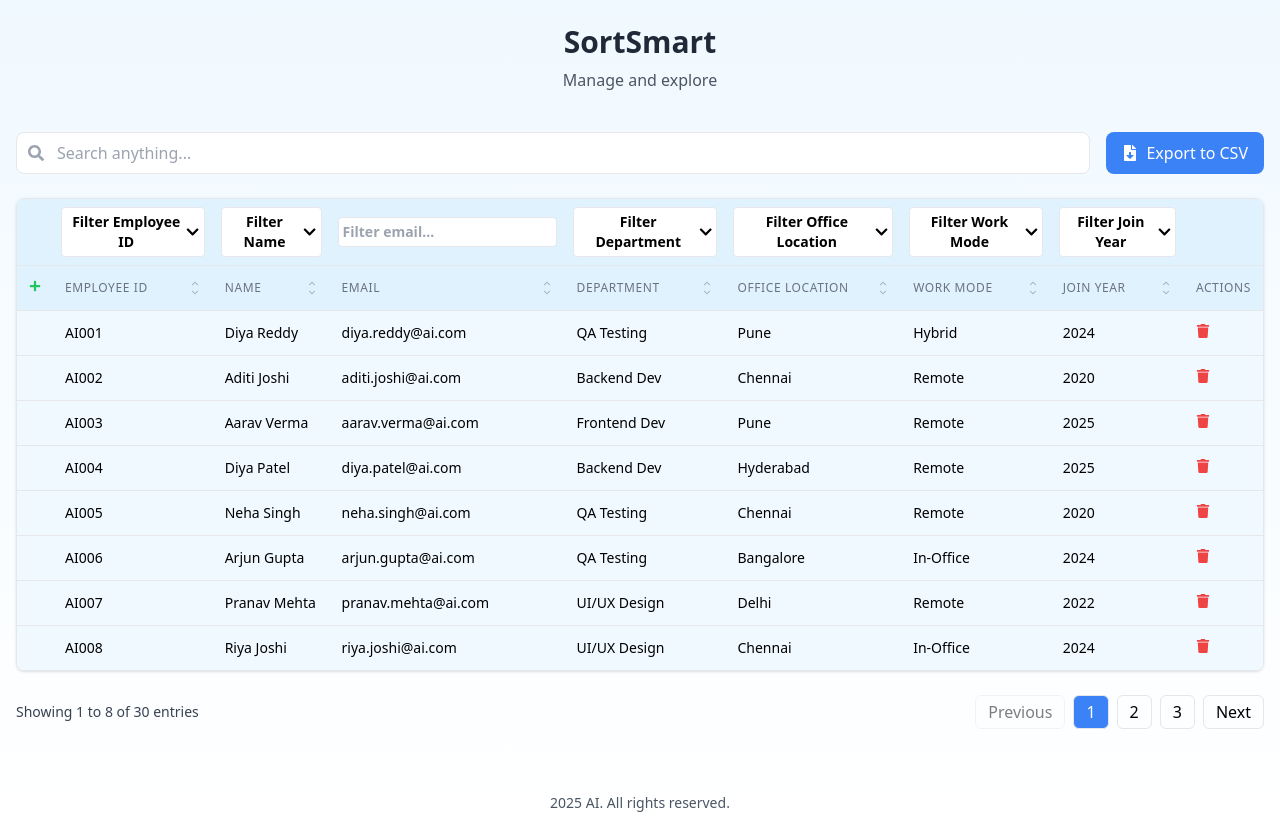
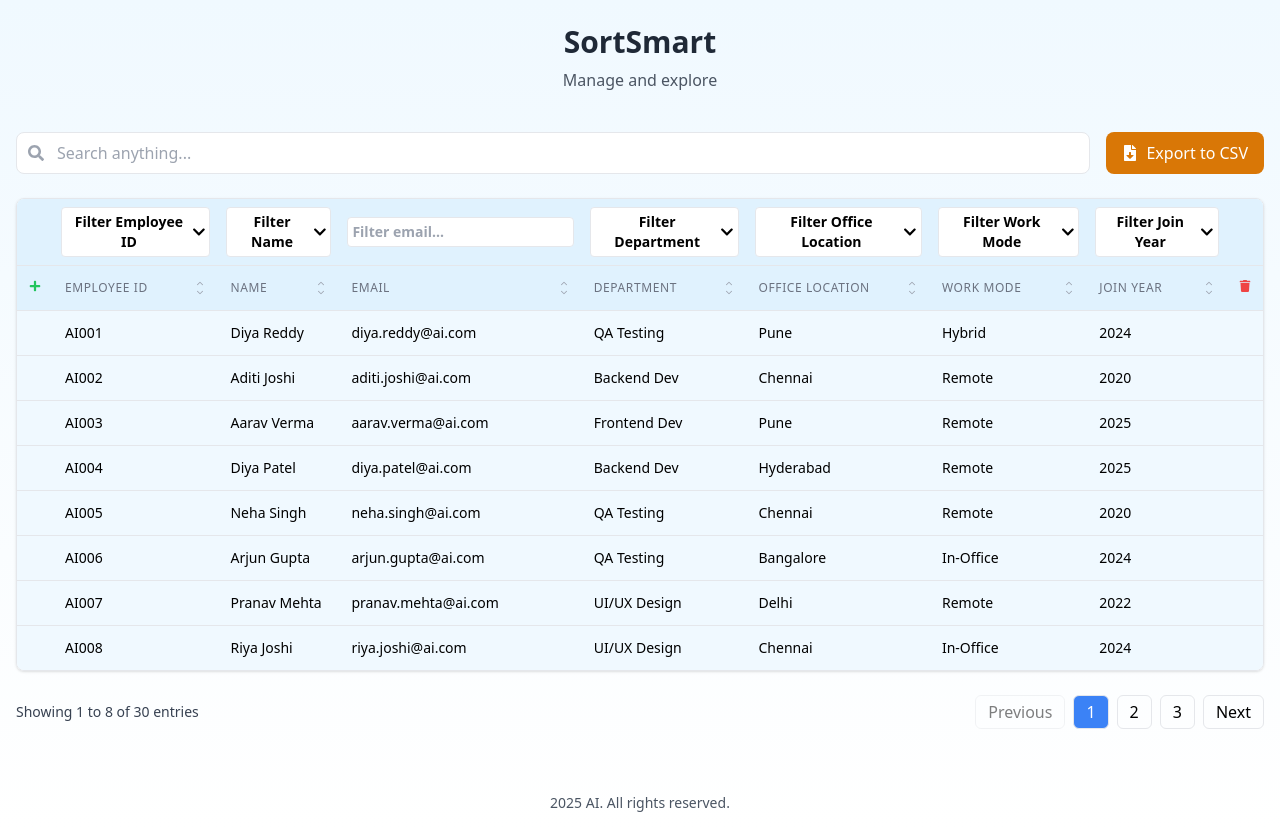
Before and after one commit to AddyaPandey/SortSmart, a React (Create React App) app: page / in a window 1280 px wide. Built offline with nearby package versions, Linux system fonts and the light colour scheme; the HTML template or start-up script is replaced by a standard one.

Commit message:
Add row selection, single delete button, and update export button color

```diff
--- a/src/components/Table.jsx
+++ b/src/components/Table.jsx
@@ -16,6 +16,7 @@ const DataTable = () => {
   const [columnWidths, setColumnWidths] = useState({});
   const [activeFilter, setActiveFilter] = useState(null);
   const [showAddModal, setShowAddModal] = useState(false);
+  const [selectedRows, setSelectedRows] = useState(new Set());
   const [newEmployee, setNewEmployee] = useState({
     name: '',
     email: '',
@@ -62,6 +63,29 @@ const DataTable = () => {
       workMode: '',
       joinYear: new Date().getFullYear().toString()
     });
+  };
+
+  // Handle row selection
+  const toggleRowSelection = (empId) => {
+    const newSelected = new Set(selectedRows);
+    if (newSelected.has(empId)) {
+      newSelected.delete(empId);
+    } else {
+      newSelected.add(empId);
+    }
+    setSelectedRows(newSelected);
+  };
+
+  // Handle delete selected
+  const handleDeleteSelected = () => {
+    if (selectedRows.size === 0) {
+      alert('Please select rows to delete');
+      return;
+    }
+    if (window.confirm(`Are you sure you want to delete ${selectedRows.size} selected employee(s)?`)) {
+      setData(prevData => prevData.filter(item => !selectedRows.has(item.empId)));
+      setSelectedRows(new Set());
+    }
   };
 
   // Get unique values for each filterable column
@@ -153,7 +177,7 @@ const DataTable = () => {
 
   return (
     <div className="p-4 max-w-7xl mx-auto">
-      {/* Search and Export */}
+      {/* Search and Actions */}
       <div className="mb-6 flex flex-col sm:flex-row justify-between gap-4">
         <div className="relative flex-1">
           <FaSearch className="absolute left-3 top-1/2 transform -translate-y-1/2 text-gray-400" />
@@ -165,13 +189,15 @@ const DataTable = () => {
             onChange={(e) => setSearchQuery(e.target.value)}
           />
         </div>
+        <div className="flex gap-2">
           <button
             onClick={exportToCSV}
-          className="flex items-center justify-center gap-2 bg-blue-500 text-white px-4 py-2 rounded-lg hover:bg-blue-600 transition-colors"
+            className="flex items-center justify-center gap-2 bg-amber-600 text-white px-4 py-2 rounded-lg hover:bg-amber-700 transition-colors"
           >
             <FaFileDownload />
             Export to CSV
           </button>
+        </div>
       </div>
 
       {/* Table */}
@@ -295,28 +321,32 @@ const DataTable = () => {
                 </th>
               ))}
               <th key="actions" className="border-b p-3 bg-sky-100 text-left text-xs font-medium text-gray-500 uppercase tracking-wider">
-                Actions
+                <button
+                  onClick={handleDeleteSelected}
+                  className="text-red-500 hover:text-red-700 transition-colors"
+                  title="Delete Selected"
+                >
+                  <FaTrash />
+                </button>
               </th>
             </tr>
           </thead>
           <tbody className="divide-y divide-gray-200">
             {paginatedData.map(item => (
-              <tr key={item.empId} className="hover:bg-sky-50 transition-colors">
+              <tr
+                key={item.empId}
+                className={`hover:bg-sky-50 transition-colors cursor-pointer ${
+                  selectedRows.has(item.empId) ? 'bg-sky-100' : ''
+                }`}
+                onClick={() => toggleRowSelection(item.empId)}
+              >
                 <td className="p-3 text-sm"></td>
                 {Object.keys(item).map(key => (
                   <td key={key} className="p-3 text-sm">
                     {item[key]}
                   </td>
                 ))}
-                <td className="p-3 text-sm">
-                  <button
-                    onClick={() => handleDelete(item.empId)}
-                    className="text-red-500 hover:text-red-700 transition-colors"
-                    title="Delete"
-                  >
-                    <FaTrash />
-                  </button>
-                </td>
+                <td className="p-3 text-sm"></td>
               </tr>
             ))}
           </tbody>
```
Lines whose indentation alone changed are shown as unchanged.
